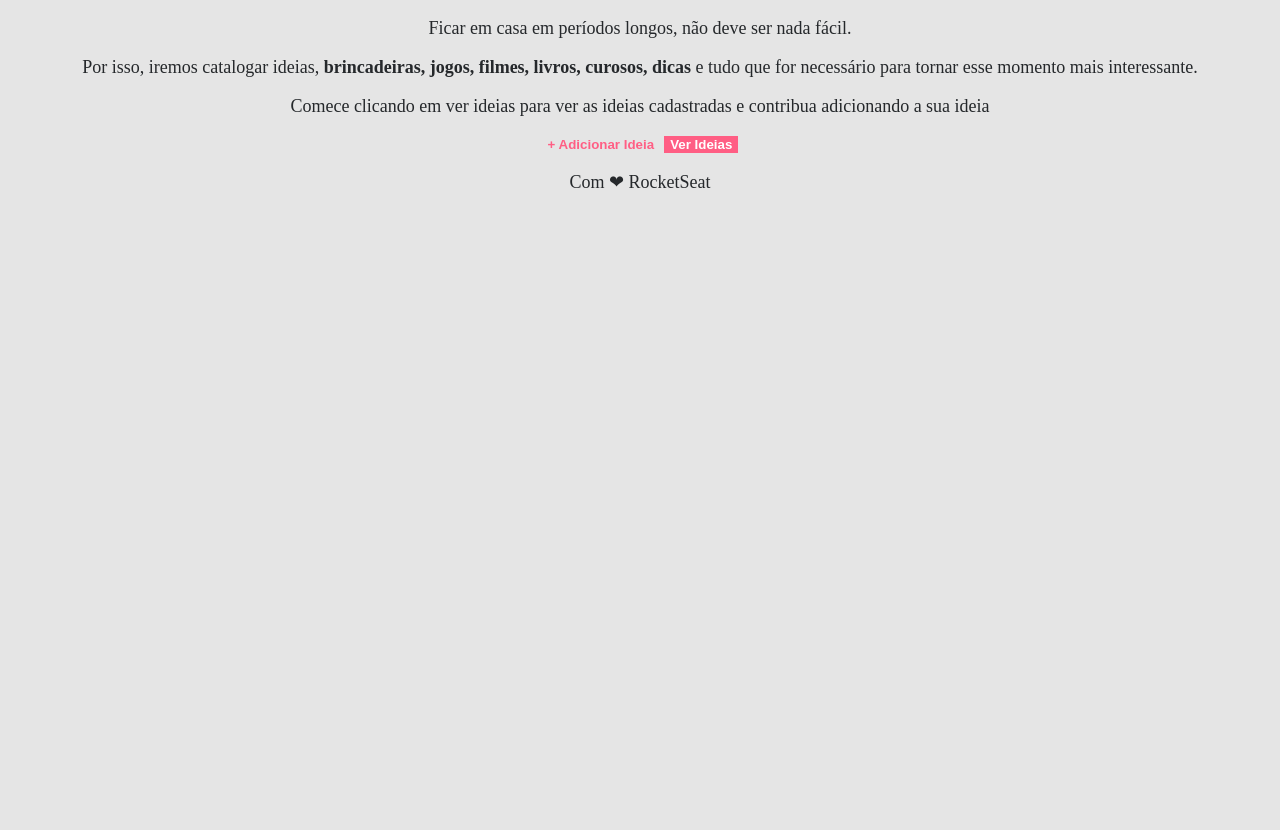
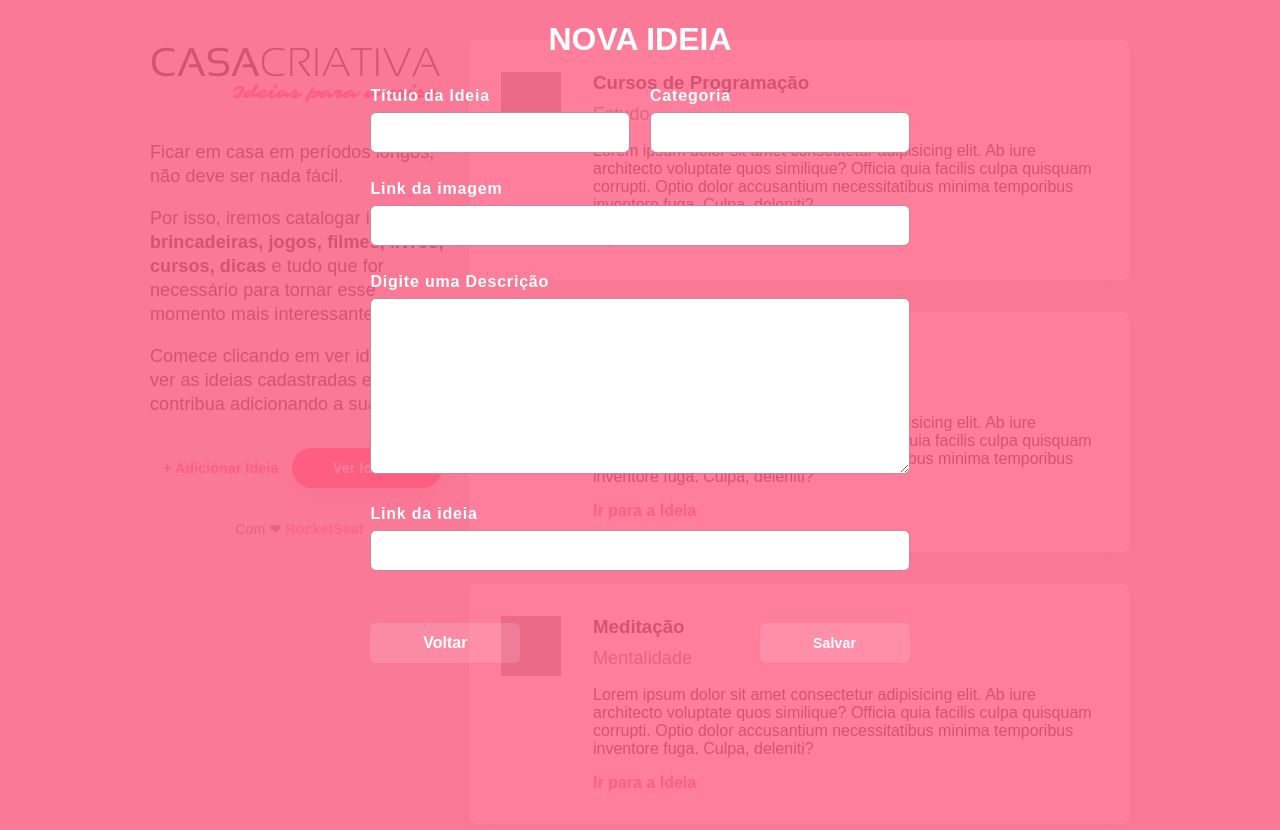
Before and after one commit to Lipers/Casa-Criativa, a plain HTML site: page index.html in a window 1280 px wide. Both pictures are taken after a click on the button "+ Adicionar Ideia". Before the commit the page ends 800 px from the top, so only its background shows below. Drawn offline with Linux system fonts and the light colour scheme; grey boxes are pictures that could not be loaded.

Commit message:
modal and styles ep2

```diff
--- a/index.html
+++ b/index.html
@@ -6,72 +6,141 @@
     <meta charset="UTF-8">
     <title>Casa Criativa</title>
 
-        <style>
-
-            body {
-                background:  #e5e5e5;
-                color: #25282B;
-
-                text-align: center;
-            }
-
-            p {
-                font-size: 18px;
-            }
-
-            button {
-                color: #ff5E84;
-
-                border: none;
-
-                font-weight: bold;
-                background: none;
-            }
-
-            .fat {
-                color: white;
-                background: #ff5E84;
-            }
-
-            #footer a {
-                color: #25282B;
-                text-decoration: none;
-            }
-
-            .hide {
-                display: none;
-            }
-        </style>
+    <link rel="stylesheet" href="style.css">
+    <link href="https://fonts.googleapis.com/css2?family=Montserrat:wght@300;400;600;700;900&display=swap"
+        rel="stylesheet">
 </head>
 
 
+<body>
 
-    <body>
+    <div id="container">
+
+        <section id="intro">
+
+            <header>
+                <img src="logo.png" alt="Imagem da Logomarca">
+            </header>
+
+            <main>
 
                 <p>
                     Ficar em casa em períodos longos, não deve ser nada fácil.
                 </p>
 
                 <p>
-            Por isso, iremos catalogar ideias, <strong> brincadeiras, jogos, filmes, livros, curosos, dicas</strong> e tudo que for necessário para tornar esse momento mais interessante.
+                    Por isso, iremos catalogar ideias, <strong> brincadeiras, jogos, filmes, livros, cursos,
+                        dicas</strong> e tudo que for necessário para tornar esse momento mais interessante.
                 </p>
 
                 <p>
                     Comece clicando em ver ideias para ver as ideias cadastradas e contribua adicionando a sua ideia
                 </p>
 
-        <button>+ Adicionar Ideia</button>
+            </main>
+
+            <section id="buttons">
+
+                <button onclick="onOff()">+ Adicionar Ideia</button>
                 <button class="fat"> Ver Ideias</button>
 
-        <p id="footer">Com ❤ <a href="http://rocketseat.com.br"> RocketSeat</a> </p>
+            </section>
+
+            <footer id="footer">Com ❤ <a href="http://rocketseat.com.br"> RocketSeat</a> </footer>
+
+        </section>
+
+        <section id="last-ideas">
+            <div class="idea">
+                <img src="https://image.flaticon.com/icons/svg/2729/2729007.svg" alt="Imagem de curso de Programação">
+
+                <div class="content">
+                    <h3>Cursos de Programação</h3>
+                    <p>Estudo</p>
+                    <div class="description">
+                        Lorem ipsum dolor sit amet consectetur adipisicing elit. Ab iure architecto voluptate quos
+                        similique? Officia quia facilis culpa quisquam corrupti. Optio dolor accusantium necessitatibus
+                        minima temporibus inventore fuga. Culpa, deleniti?
+                    </div>
+                    <a href="#">Ir para a Ideia</a>
+                </div>
+            </div>
+
+            <div class="idea">
+                <img src="https://image.flaticon.com/icons/svg/2729/2729005.svg" alt="Imagem de Exercícios">
+
+                <div class="content">
+                    <h3>Exercícios</h3>
+                    <p>Saúde</p>
+                    <div class="description">
+                        Lorem ipsum dolor sit amet consectetur adipisicing elit. Ab iure architecto voluptate quos
+                        similique? Officia quia facilis culpa quisquam corrupti. Optio dolor accusantium necessitatibus
+                        minima temporibus inventore fuga. Culpa, deleniti?
+                    </div>
+                    <a href="#">Ir para a Ideia</a>
+                </div>
+            </div>
+
+            <div class="idea">
+                <img src="https://image.flaticon.com/icons/svg/2729/2729027.svg" alt="Imagem de Meditação">
+
+                <div class="content">
+                    <h3>Meditação</h3>
+                    <p>Mentalidade</p>
+                    <div class="description">
+                        Lorem ipsum dolor sit amet consectetur adipisicing elit. Ab iure architecto voluptate quos
+                        similique? Officia quia facilis culpa quisquam corrupti. Optio dolor accusantium necessitatibus
+                        minima temporibus inventore fuga. Culpa, deleniti?
+                    </div>
+                    <a href="#">Ir para a Ideia</a>
+                </div>
+            </div>
 
 
-        <script>
+        </section>
 
-            document.querySelector("button.fat").addEventListener("click", function(){
-                document.querySelector("#footer").classList.toggle("hide")
-            })
-        </script>
+
+    </div>
+
+    <!-- Modal -->
+    <div id="modal" class="hide">
+        <div class="content">
+            <h1>Nova Ideia</h1>
+
+            <form action="">
+
+                <div class="input-wrapper">
+                    <label for="title">Título da Ideia</label>
+                    <input type="text" name="title">
+                </div>
+
+
+                <div class="input-wrapper">
+                    <label for="category">Categoria</label>
+                    <input type="text" name="category">
+                </div>
+
+                <div class="input-wrapper">
+                    <label for="image">Link da imagem</label>
+                    <input type="url" name="image">
+                </div>
+
+                <div class="input-wrapper">
+                    <label for="description">Digite uma Descrição</label>
+                    <textarea name="description" cols="30" rows="10"></textarea>
+                </div>
+
+                <div class="input-wrapper">
+                    <label for="link">Link da ideia</label>
+                    <input type="url" name="link">
+                </div>
+
+                <a href="#" onclick="onOff()">Voltar</a>
+                <button>Salvar</button>
+            </form>
+        </div>
+    </div>
+    <script src="script.js"></script>
 </body>
 
 </html>
--- /dev/null
+++ b/script.js
@@ -0,0 +1,3 @@
+function onOff(){
+    document.querySelector("#modal").classList.toggle("hide")
+}
--- /dev/null
+++ b/style.css
@@ -0,0 +1,224 @@
+
+body {
+    background:  #e5e5e5;
+    color: #25282B;
+    font-family: 'Monteserrat', sans-serif;
+    margin: 0;
+}
+
+
+a {
+    color: #ff5E94;
+    font-weight: bold;
+    text-decoration: none;
+}
+
+a:hover {
+    text-decoration: underline;
+}
+
+p, .desctiption {
+    font-size: 16px;
+    line-height: 24px;
+    letter-spacing: 0.1px;
+}
+
+#container {
+    width: 80%;
+    max-width: 980px;
+    margin: 40px auto;
+    display: flex;
+}
+
+#intro {
+    width: 300px;
+    margin-right: 20px;
+}
+
+main {
+    margin: 32px 0;
+}
+
+#buttons {
+    display: flex;
+    justify-content: space-evenly;
+    margin-bottom: 32px;
+}
+
+p {
+    font-size: 18px;
+}
+
+button {
+    background: none;
+    color: #ff5E84;
+    border: none;
+    font-size: 14px;
+    font-weight: bold;
+    line-height: 18px;
+    letter-spacing: 0.2px;
+    cursor: pointer;
+    outline: none;
+
+}
+
+button:hover {
+    text-decoration: underline;
+}
+
+button.fat {
+    background: #ff5E84;
+    color: white;
+    width: 150px;
+    height: 40px;
+    border-radius: 60px;
+    box-shadow: 0px 8px 16px #ff5E8432;
+}
+
+button.fat:hover {
+    text-decoration: none;
+}
+
+footer {
+    text-align: center;
+
+    font-size: 14px;
+    font-weight: 400;
+    line-height: 18px;
+    letter-spacing: 0.2px;
+    color: #777;
+}
+
+
+footer a {
+    opacity: 0.7;
+}
+
+.idea {
+    display: flex;
+    background-color: #FFF;
+    box-shadow: 0 4px 16px -8px rgba(1, 1, 1, 0.1);
+    border-radius: 8px;
+    padding: 32px;
+    margin-bottom: 32px;
+}
+
+.idea img {
+    width: 60px;
+    height: 60px;
+    margin-right: 32px;
+}
+
+.idea h3 {
+    margin: 0;
+}
+
+.idea p {
+    margin: 8px 0;
+    color: #777;
+}
+
+.idea .description {
+    margin: 16px 0;
+}
+
+
+/** modal */
+
+#modal {
+    background: rgba(255, 94, 132, 0.8);
+    position: absolute;
+    top: 0;
+    width: 100%;
+    height: 140vh;
+    display: flex;
+    justify-content: center;
+    transition: 400ms;
+}
+
+#modal .content {
+    color: white;
+}
+
+#modal .content h1 {
+    text-align: center;
+    text-transform: uppercase;
+}
+
+#modal form {
+    width: 80%;
+    max-width: 800px;
+    margin: 0 auto;
+    display: grid;
+    grid-template-columns: 1fr 1fr;
+    gap: 20px;
+}
+
+.content form div:nth-child(3),
+.content form div:nth-child(4),
+.content form div:nth-child(5) {
+    grid-column: span 2;
+}
+
+form input,
+form textarea {
+    width: 100%;
+    padding: 12px;
+    box-sizing: border-box;
+    border-radius: 6px;
+    border: 1px solid rgba(141, 25, 52, 0.5);
+    outline: none;
+}
+
+ form label {
+    font-weight: 600;
+    line-height: 32px;
+    letter-spacing: 0.8px;
+ }
+
+ form a {
+    width: 150px;
+    height: 40px;
+    background-color: #ffffff22;
+    color: white;
+    display: flex;
+    align-items: center;
+    justify-content: center;
+    align-self: end;
+    border-radius: 6px;
+    font-size: 16px;
+    font-weight: bold;
+    transition: 400ms;
+ }
+
+ form a:hover {
+     background: #fff;
+     color: #ff5E84;
+     text-decoration: none;
+ }
+
+ form button {
+    background: #ffffff22;
+    color: white;
+    width: 150px;
+    height: 40px;
+    border-radius: 6px;
+    cursor: pointer;
+    margin-top: 32px;
+    grid-column: 2;
+    justify-self: end;
+    transition: 400ms;
+ }
+
+ form button:hover {
+    background: #fff;
+    color: #ff5E84;
+    text-decoration: none;
+ }
+
+
+
+#modal.hide {
+    opacity: 0;
+    visibility: hidden;
+}
```
Also changed, not shown: logo.png (added). Lines whose indentation alone changed are shown as unchanged.
